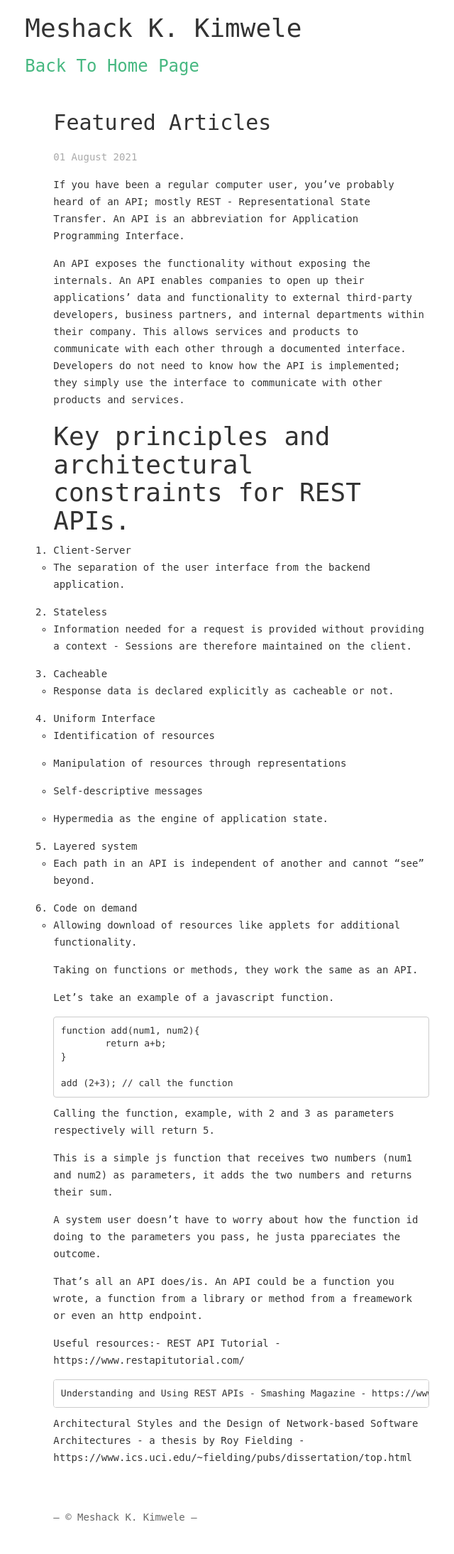
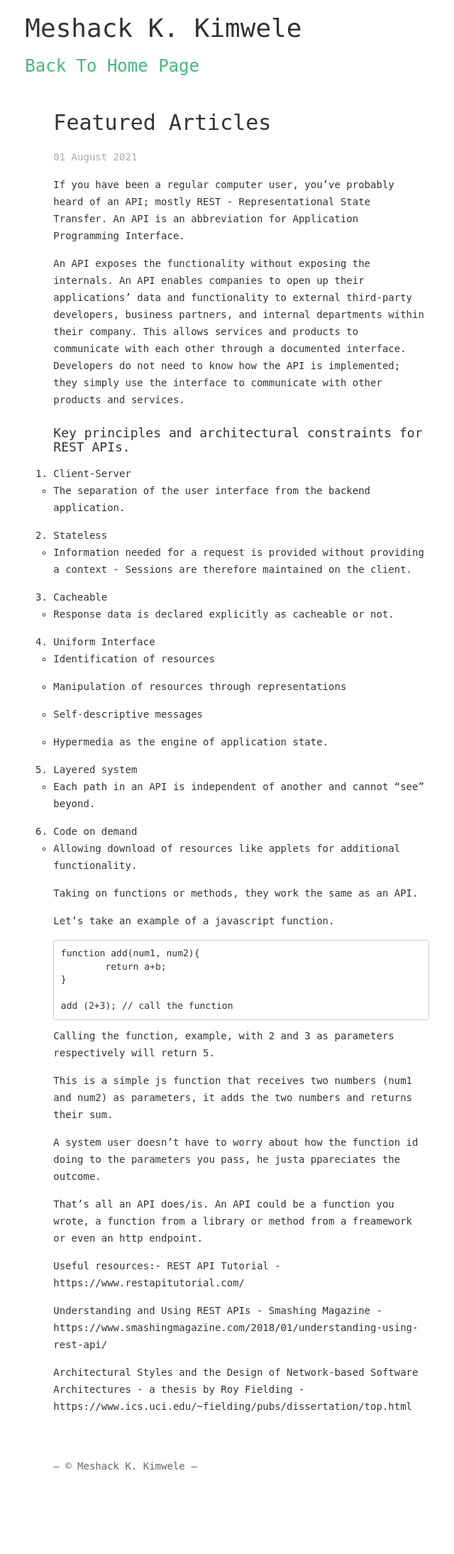
Before and after one commit to Kimxons/jekyll_blog, a Jekyll site: the page built from _posts/2021-08-01-api.md, in a window 1280 px wide. Shown: the whole page at 71% size, without its empty margins (193-833 px from the left). Built offline with Jekyll 4.4.1, drawn with Linux system fonts in a browser that asks for light colours; comment, search, counter and statistics services are not loaded; after the commit the page ends 2117 px from its top, so only the background shows below that.

```diff
--- a/_posts/2021-08-01-api.md
+++ b/_posts/2021-08-01-api.md
@@ -9,7 +9,7 @@ If you have been a regular computer user, you've probably heard of an API; mostl
 An API exposes the functionality without exposing the internals. An API enables companies to open up their applications' data and functionality to external third-party developers, business partners, and internal departments within their company. This allows services and products to communicate with each other through a documented interface.
 Developers do not need to know how the API is implemented; they simply use the interface to communicate with other products and services.
 
-# Key principles and architectural constraints for REST APIs.
+#### Key principles and architectural constraints for REST APIs.
 
 1. Client-Server
 	* The separation of the user interface from the backend application.
@@ -50,9 +50,8 @@ A system user doesn't have to worry about how the function id doing to the param
 
 That's all an API does/is. An API could be a function you wrote, a function from a library or method from a freamework or even an http endpoint.
 
-Useful resources:-
-	REST API Tutorial - https://www.restapitutorial.com/
+Useful resources:- REST API Tutorial - https://www.restapitutorial.com/
 
-	Understanding and Using REST APIs - Smashing Magazine - https://www.smashingmagazine.com/2018/01/understanding-using-rest-api/
+Understanding and Using REST APIs - Smashing Magazine - https://www.smashingmagazine.com/2018/01/understanding-using-rest-api/
 
 Architectural Styles and the Design of Network-based Software Architectures - a thesis by Roy Fielding - https://www.ics.uci.edu/~fielding/pubs/dissertation/top.html
```
